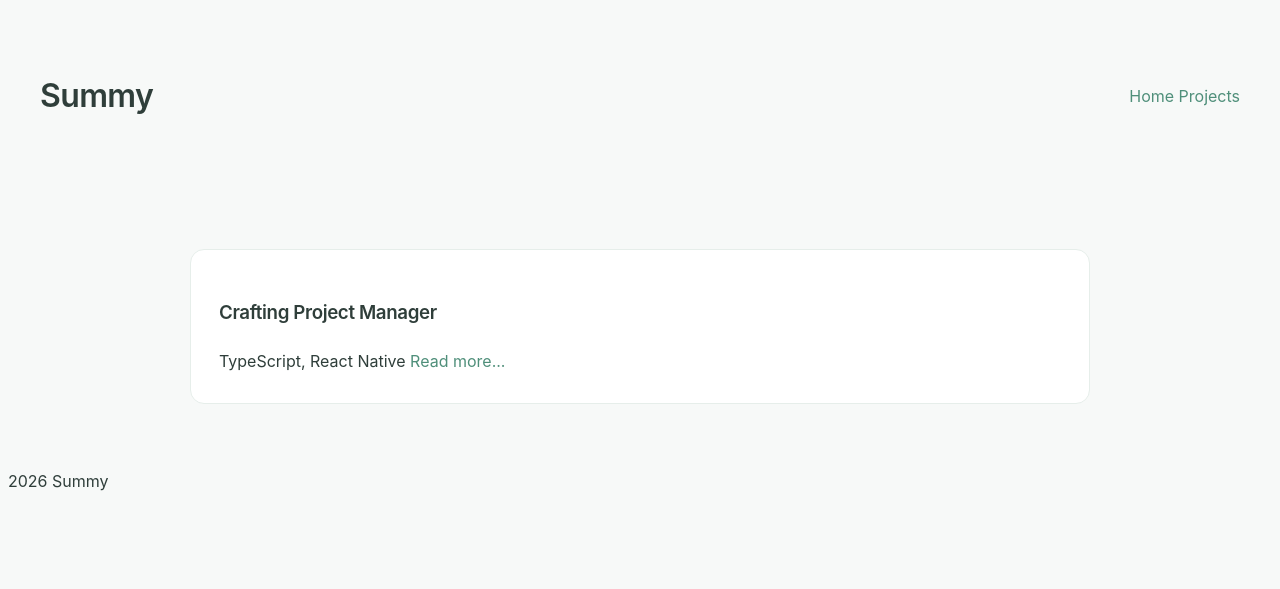
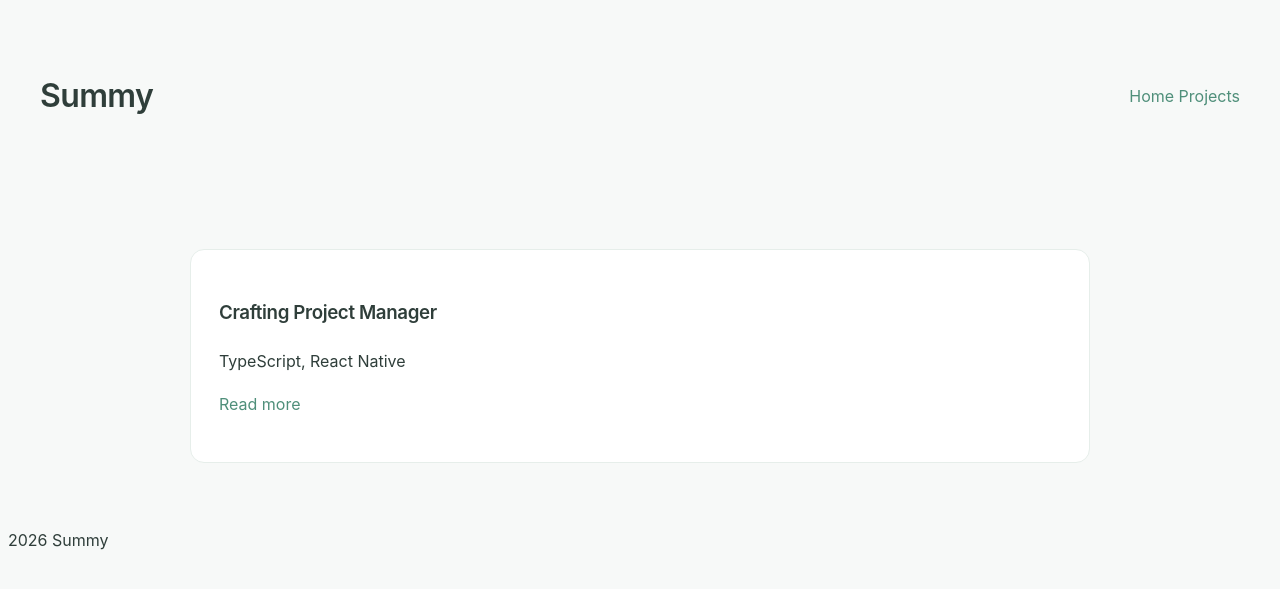
Before and after one commit to summyre/summyre.github.io, a Jekyll site: the page built from projects.md, in a window 1280 px wide. Shown: the top 589 px of the page. Built offline with Jekyll 4.4.1, drawn with Linux system fonts in a browser that asks for light colours.

Commit message:
Update projects.md

```diff
--- a/projects.md
+++ b/projects.md
@@ -7,9 +7,15 @@ title: Projects
   {% for project in site.projects %}
     <div class="project-card">
       <h3>{{ project.title }}</h3>
-      <p class="summary">{{ project.summary }}</p>
+      {% if project.summary %}
+        <p class="summary">{{ project.summary }}</p>
+      {% endif %}
+      {% if project.tech %}
       <span class="tech">{{ project.tech }}</span>
-      <a href="{{ project.url }}">Read more...</a>
+      {% endif %}
+      {% if project.github %}
+      <p><a href="{{ project.github }}" target="_blank">Read more</a></p>
+      {% endif %}
     </div>
   {% endfor %}
 </div>
```
